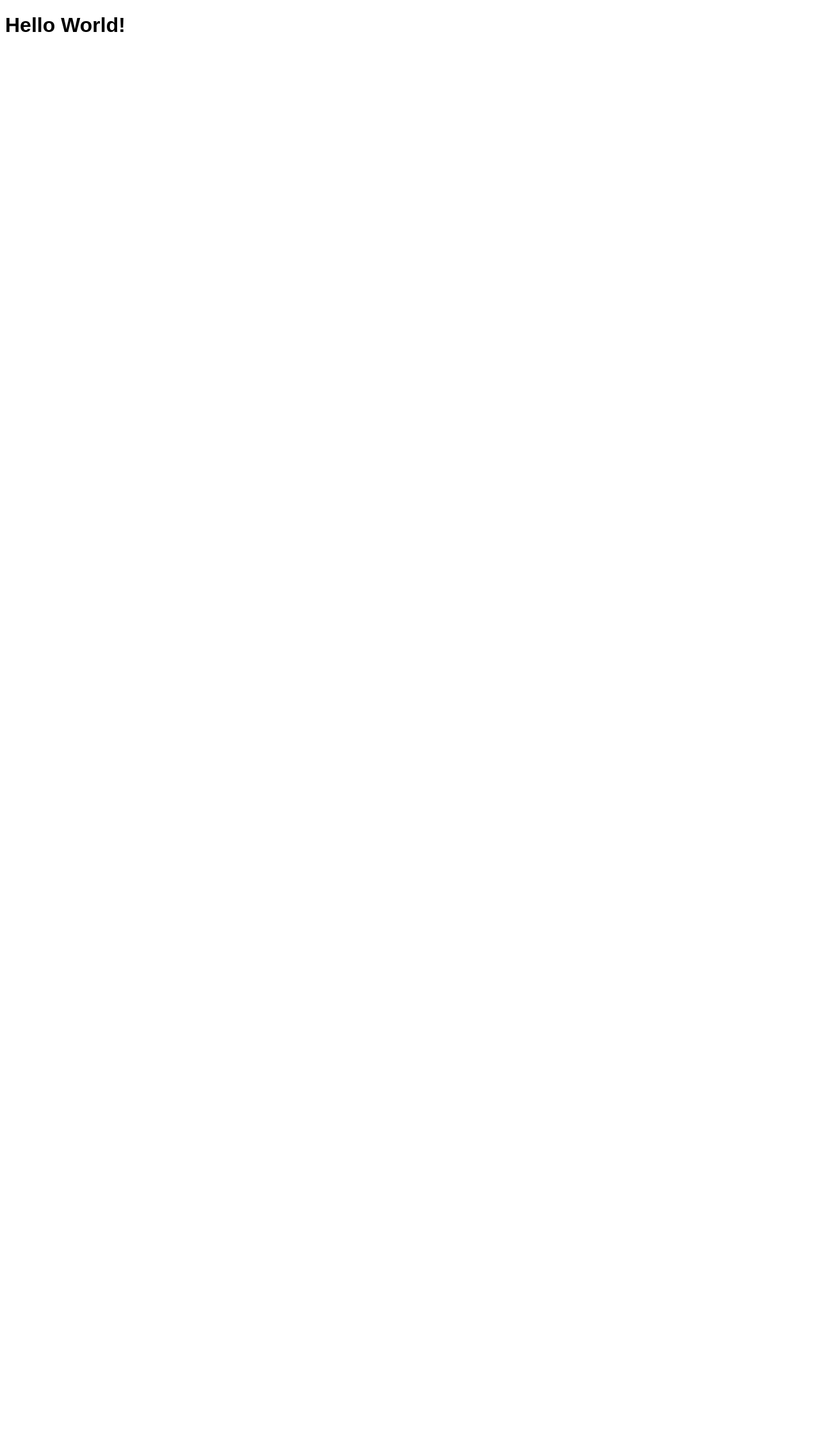
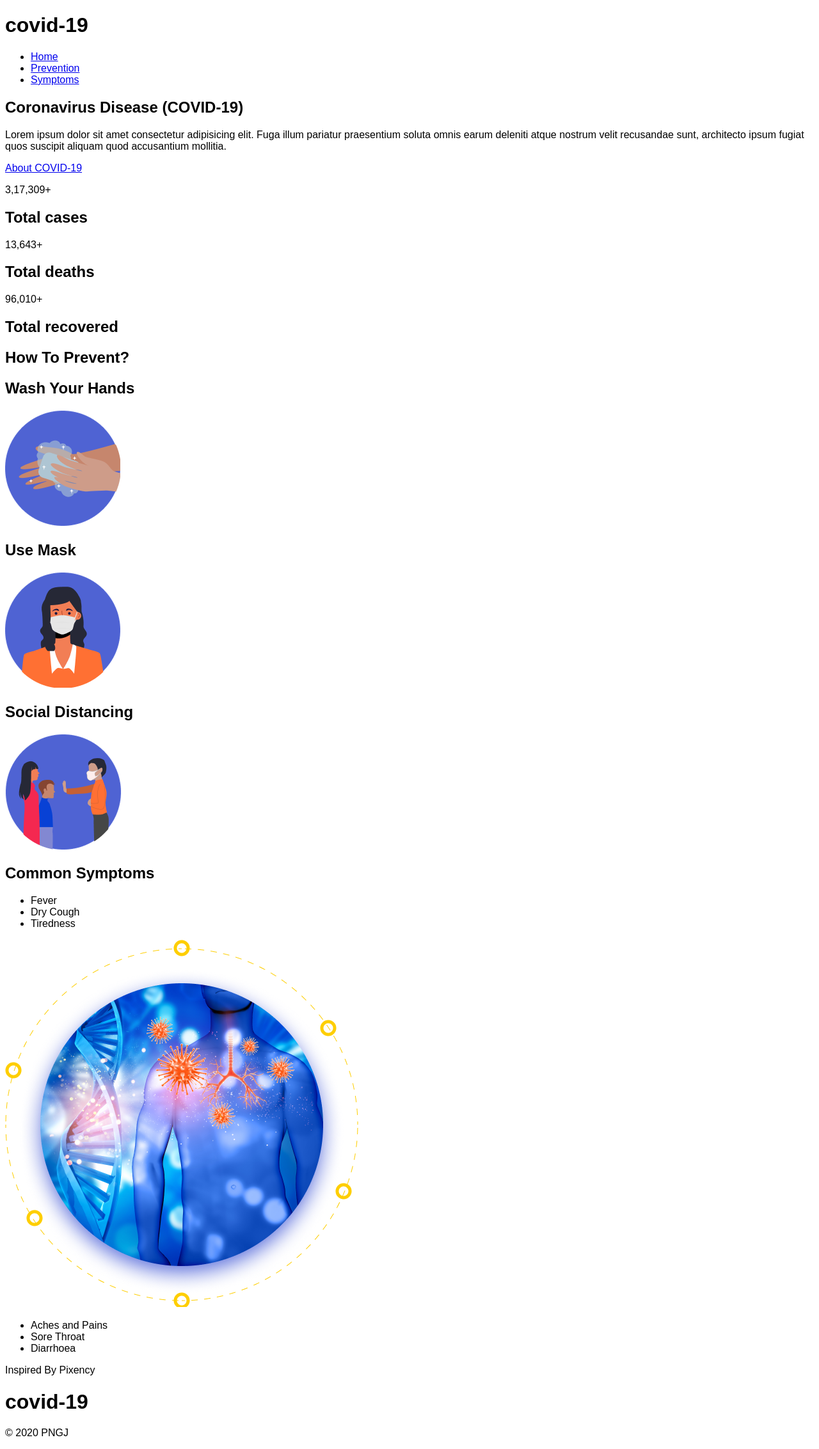
Before and after one commit to pedrogestajr/covid-19, a React (Create React App) app: page / in a window 1280 px wide. Shown: the whole page at 64% size. Before the commit the page ends 800 px from the top, so only its background shows below. Built offline with nearby package versions, Linux system fonts and the light colour scheme.

Commit message:
Add page markup

```diff
--- a/src/App.js
+++ b/src/App.js
@@ -2,10 +2,147 @@ import React from 'react';
 
 import './App.css';
 
+import wash_hands from './img/wash-hands.png';
+import use_mask from './img/use-mask.png';
+import social_distancing from './img/social-distancing.png';
+import dna_body from './img/dna-body.png';
+
 function App() {
   return (
     <>
-      <h1>Hello World!</h1>
+      <header>
+        <div className="container nav-bar">
+          <h1 className="logo">
+            covid-<span className="logo-accent">19</span>
+          </h1>
+
+          <nav>
+            <ul className="nav-list">
+              <li className="nav-item">
+                <a className="nav-link" href="/">
+                  Home
+                </a>
+              </li>
+              <li className="nav-item">
+                <a className="nav-link" href="#prevention">
+                  Prevention
+                </a>
+              </li>
+              <li className="nav-item">
+                <a className="nav-link" href="#symptoms">
+                  Symptoms
+                </a>
+              </li>
+            </ul>
+          </nav>
+        </div>
+      </header>
+
+      <section id="hero">
+        <div className="container">
+          <div className="hero-content">
+            <h1 className="hero-title">Coronavirus Disease (COVID-19)</h1>
+            <p className="hero-text">
+              Lorem ipsum dolor sit amet consectetur adipisicing elit. Fuga
+              illum pariatur praesentium soluta omnis earum deleniti atque
+              nostrum velit recusandae sunt, architecto ipsum fugiat quos
+              suscipit aliquam quod accusantium mollitia.
+            </p>
+            <a
+              href="https://www.who.int/emergencies/diseases/novel-coronavirus-2019"
+              className="hero-link"
+            >
+              About COVID-19
+            </a>
+          </div>
+
+          <div className="stats">
+            <div className="card card-danger">
+              <p className="card-info">3,17,309+</p>
+              <h2 className="card-title">Total cases</h2>
+            </div>
+            <div className="card card-warning">
+              <p className="card-info">13,643+</p>
+              <h2 className="card-title">Total deaths</h2>
+            </div>
+            <div className="card card-success">
+              <p className="card-info">96,010+</p>
+              <h2 className="card-title">Total recovered</h2>
+            </div>
+          </div>
+        </div>
+      </section>
+
+      <section id="prevention">
+        <div className="container">
+          <h1 className="section-title">How To Prevent?</h1>
+          <div className="stickers">
+            <div className="sticker">
+              <h2 className="sticker-title">Wash Your Hands</h2>
+              <img
+                src={wash_hands}
+                alt="washing hands with water and soap"
+                className="sticker-img"
+              />
+            </div>
+            <div className="sticker">
+              <h2 className="sticker-title">Use Mask</h2>
+              <img
+                src={use_mask}
+                alt="a person wearing a medical mask"
+                className="sticker-img"
+              />
+            </div>
+            <div className="sticker">
+              <h2 className="sticker-title">Social Distancing</h2>
+              <img
+                src={social_distancing}
+                alt="a group of people keeping distance from each other"
+                className="sticker-img"
+              />
+            </div>
+          </div>
+        </div>
+      </section>
+
+      <section id="symptoms">
+        <div className="container">
+          <h1 className="symptoms-title">Common Symptoms</h1>
+          <div className="symptoms-flex">
+            <ul className="symptoms-list">
+              <li className="symptoms-list-item">Fever</li>
+              <li className="symptoms-list-item">Dry Cough</li>
+              <li className="symptoms-list-item">Tiredness</li>
+            </ul>
+            <div className="symptoms-box">
+              <img className="symptoms-img" src={dna_body} alt="" />
+            </div>
+            <ul className="symptoms-list">
+              <li className="symptoms-list-item">Aches and Pains</li>
+              <li className="symptoms-list-item">Sore Throat</li>
+              <li className="symptoms-list-item">Diarrhoea</li>
+            </ul>
+          </div>
+        </div>
+      </section>
+
+      <footer>
+        <div className="container footer-flex">
+          <div className="col">
+            <p>
+              Inspired By <span className="logo-accent">Pixency</span>
+            </p>
+          </div>
+          <div className="col">
+            <h1 className="logo">
+              covid-<span className="logo-accent">19</span>
+            </h1>
+          </div>
+          <div className="col">
+            <p>&#169; 2020 PNGJ</p>
+          </div>
+        </div>
+      </footer>
     </>
   );
 }
```
